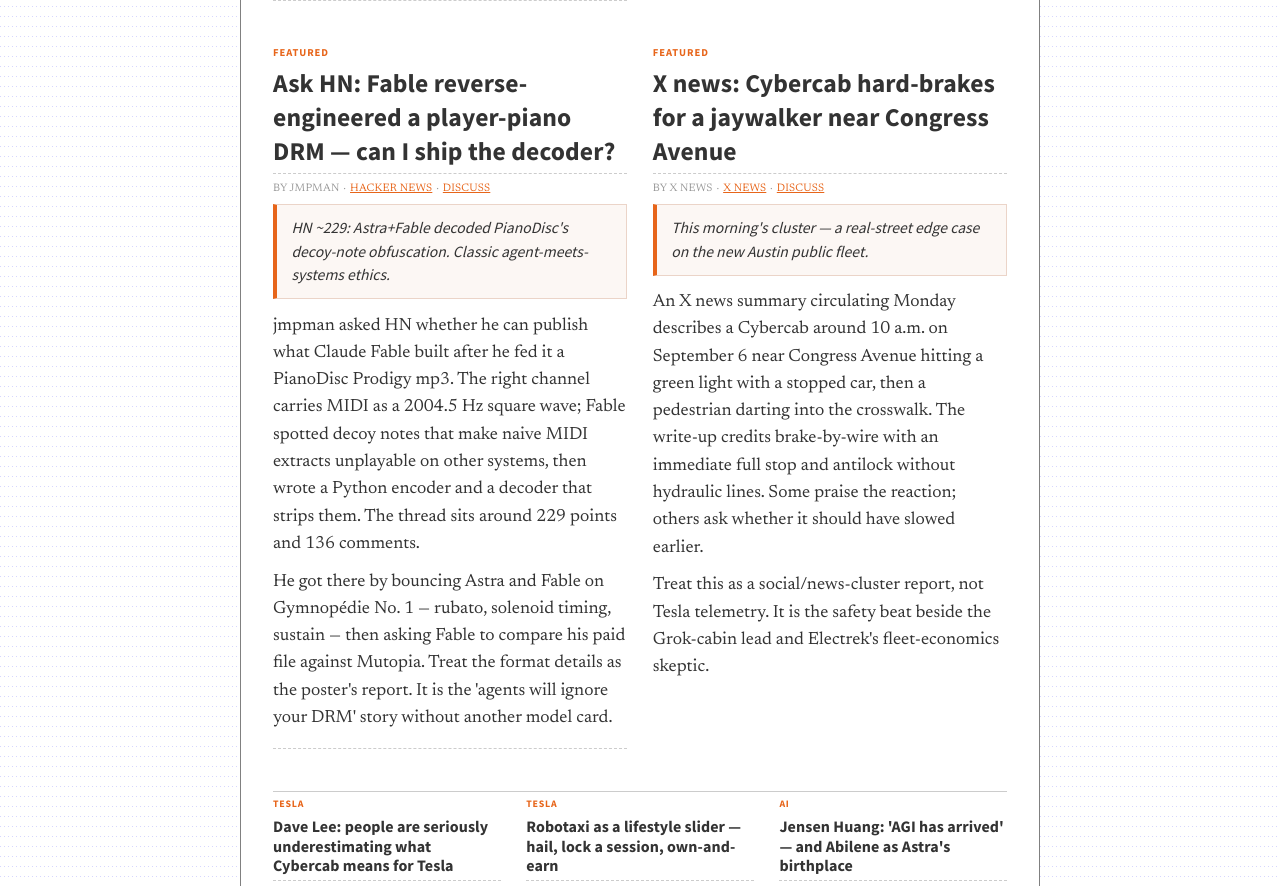
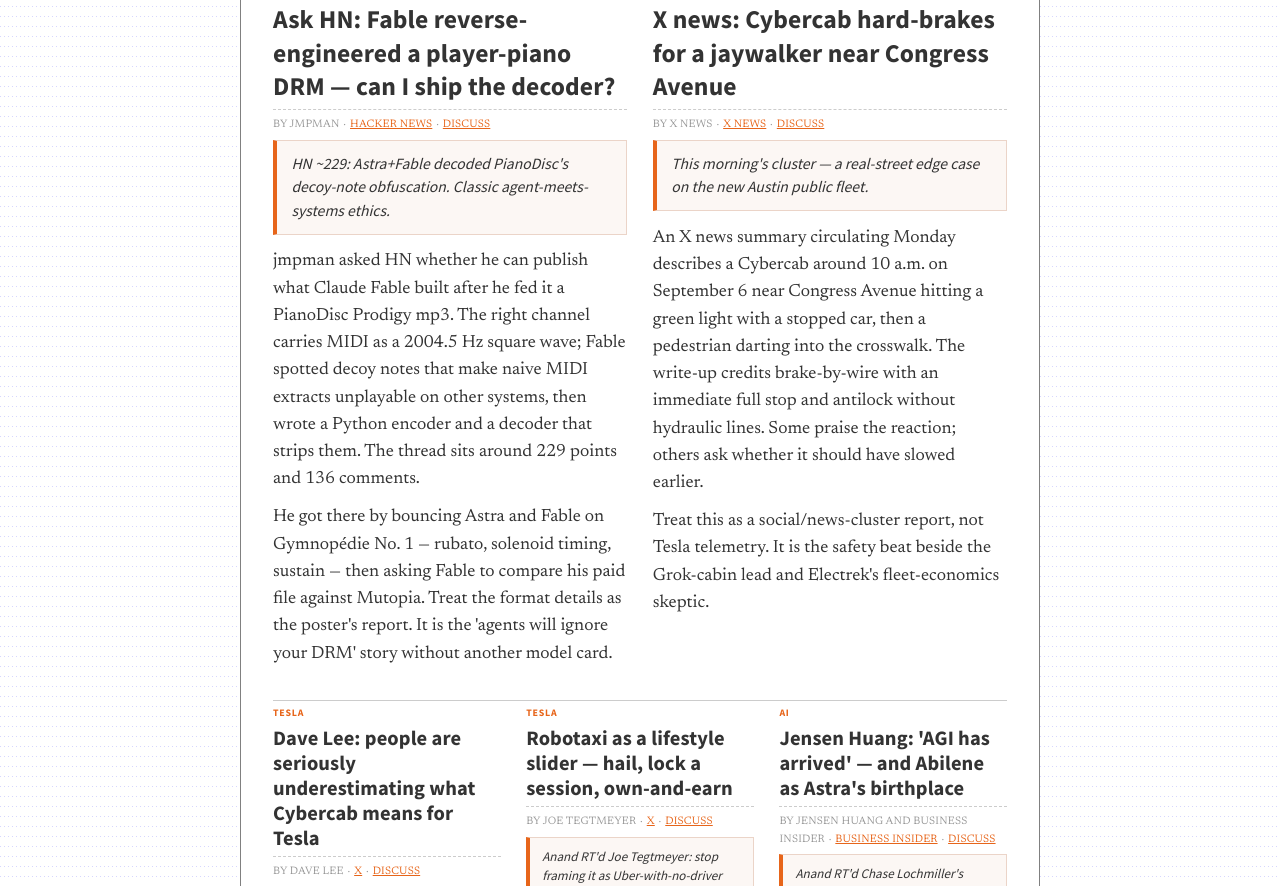
Before and after one commit to indrayam/samachar, a plain HTML site: page index.html in a window 1280 px wide. Shown: the part 3343-4229 px from the top of the page. Drawn offline with Linux system fonts and the light colour scheme.

Commit message:
Fixed hr settings and font size

```diff
--- a/styles.css
+++ b/styles.css
@@ -362,12 +362,16 @@
   grid-template-columns: repeat(2, minmax(0, 1fr));
   column-rule: 1px solid var(--rule-hair);
   column-gap: 1.6rem;
+  align-items: stretch;
+  row-gap: 1.25rem;
 }
 
 .standard-stories {
   grid-template-columns: repeat(3, minmax(0, 1fr));
   column-rule: 1px solid var(--rule-hair);
   column-gap: 1.6rem;
+  align-items: stretch;
+  row-gap: 1.25rem;
 }
 
 .story-group + .story-group {
@@ -383,6 +387,13 @@
 }
 
 .story:last-child {
+  border-bottom: none;
+}
+
+.featured-stories > .story,
+.standard-stories > .story {
+  margin-bottom: 0;
+  padding-bottom: 0.5rem;
   border-bottom: none;
 }
 
@@ -447,7 +458,7 @@
 }
 
 .story.is-standard .story-headline {
-  font-size: 1rem;
+  font-size: clamp(0.96rem, 1.92vw, 1.28rem);
   line-height: 1.22;
 }
 
```
